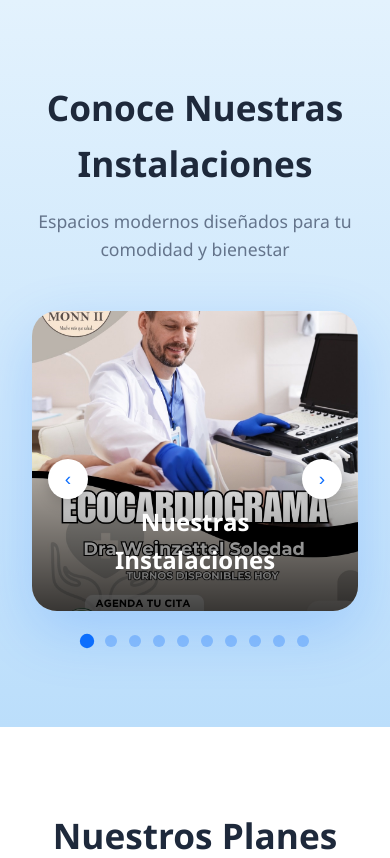
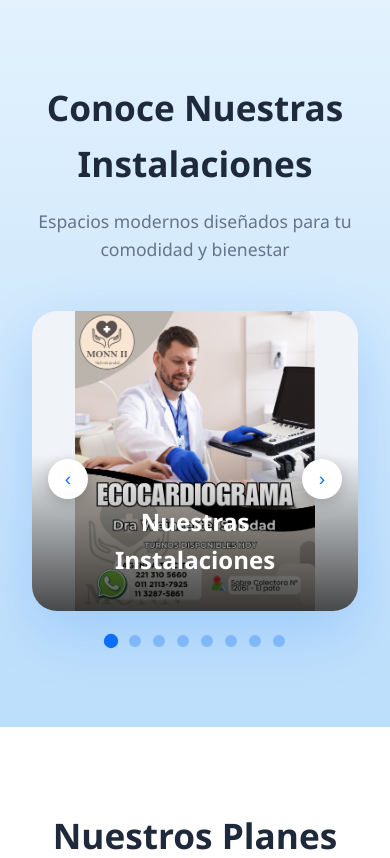
Before and after one commit to ares-source123456/consultoriosmonn, a Flask app: page / in a window 390 px wide. Shown: the part 2379-3237 px from the top of the page. Run offline with Flask 3, Linux system fonts and the light colour scheme.

Commit message:
Update index.html

```diff
--- a/templates/index.html
+++ b/templates/index.html
@@ -320,8 +320,9 @@
 .index-carousel-slide img {
     width: 100%;
     height: 500px;
-    object-fit: cover;
+    object-fit: contain;
     display: block;
+    background: #f0f4f8;
 }
 
 .index-carousel-caption {
@@ -687,6 +688,8 @@
 
     .index-carousel-slide img {
         height: 300px;
+        object-fit: contain;
+        background: #f0f4f8;
     }
 
     .index-carousel-btn {
@@ -810,7 +813,7 @@
         <div class="index-carousel-container">
             <div class="index-carousel-wrapper">
                 <div class="index-carousel-track" id="carouselTrack">
-                    {% for i in range(1, 11) %}
+                    {% for i in range(1, 9) %}
                     <div class="index-carousel-slide">
                         <img src="{{ url_for('static', filename='images/monn' ~ i ~ '.png') }}"
                              alt="Instalación {{ i }}"
@@ -829,7 +832,7 @@
             </div>
 
             <div class="index-carousel-dots" id="carouselDots">
-                {% for i in range(10) %}
+                {% for i in range(8) %}
                 <div class="index-carousel-dot {% if i == 0 %}active{% endif %}" onclick="goToSlide({{ i }})"></div>
                 {% endfor %}
             </div>
@@ -977,7 +980,7 @@
 <script>
 // Carrusel de imágenes
 let currentSlide = 0;
-const totalSlides = 10;
+const totalSlides = 8;
 let autoPlayInterval;
 
 function updateCarousel() {
```
